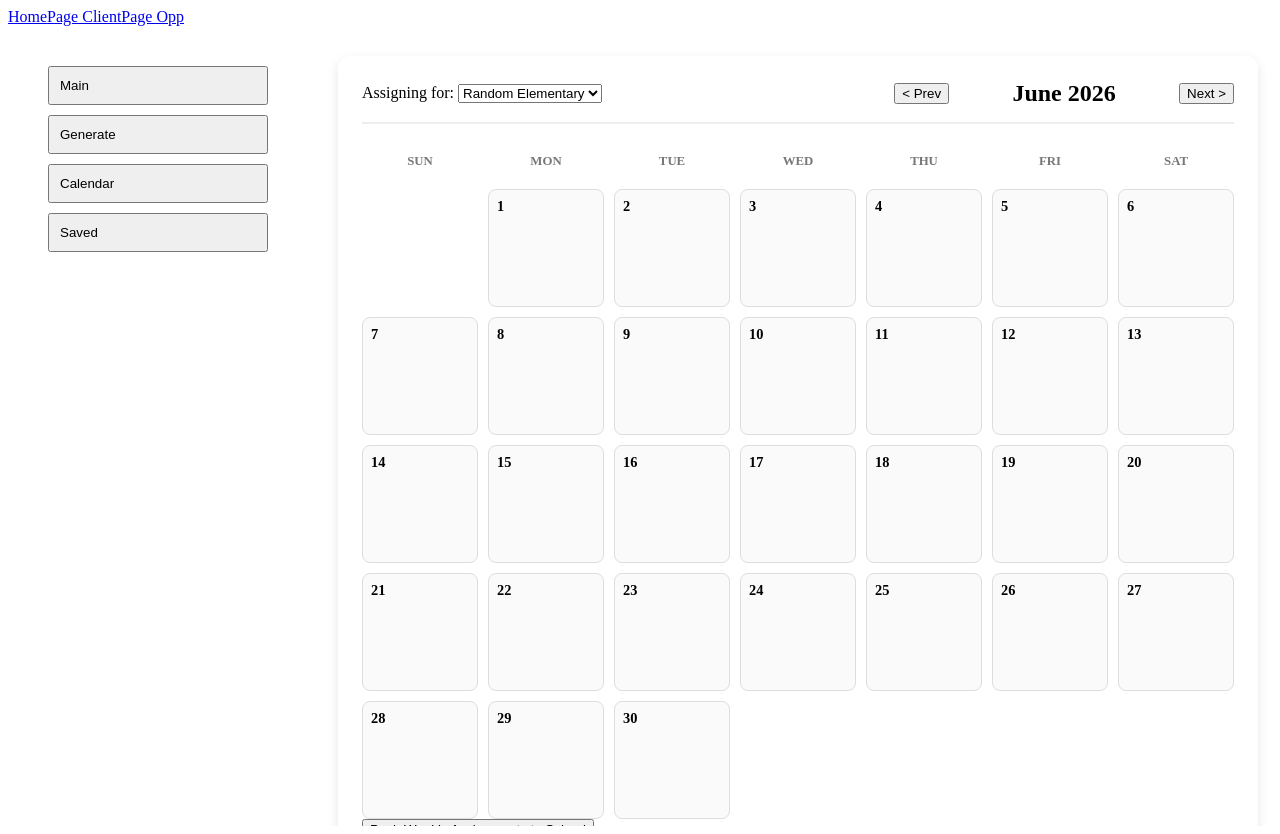
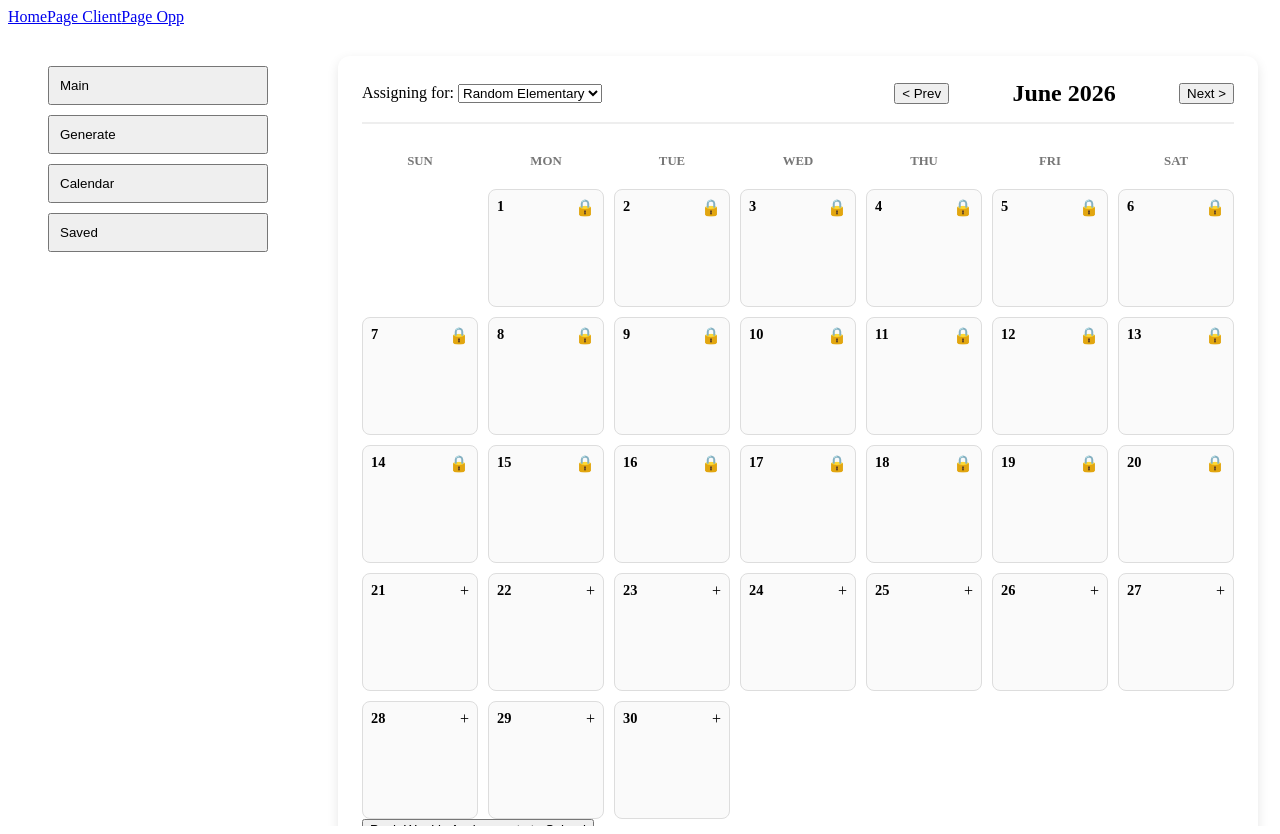
Before and after one commit to CaiaG/Optaimeal-Prototype, a React (Vite) app in the folder optaimeal/: page /opp in a window 1280 px wide. Both pictures are taken after a click on the button "Calendar". Built offline with nearby package versions, Linux system fonts and the light colour scheme.

Commit message:
opp calendar mock assignment functionality

```diff
--- a/optaimeal/src/pages/PageOpp.module.css
+++ b/optaimeal/src/pages/PageOpp.module.css
@@ -519,6 +519,14 @@
 .calendar_cell:hover {
   background: #fff5f5;
   transform: translateY(-2px);
+  position: relative;
+}
+
+
+.cell_header {
+  display: flex;
+  justify-content: space-between;
+  align-items: flex-start;
 }
 
 .cell_date {
@@ -543,3 +551,34 @@
 .day_empty {
   background: transparent;
 }
+
+
+
+.add_meal_icon {
+  background: #cc2b2b;
+  color: white;
+  border: none;
+  border-radius: 50%;
+  width: 20px;
+  height: 20px;
+  font-size: 14px;
+  cursor: pointer;
+  display: flex;
+  align-items: center;
+  justify-content: center;
+}
+
+.meal_search_overlay {
+  position: absolute;
+  top: 0;
+  left: 0;
+  width: 100%;
+  height: 100%;
+  background: white;
+  z-index: 10;
+  padding: 5px;
+  border: 1px solid #cc2b2b;
+  border-radius: 8px;
+  display: flex;
+  flex-direction: column;
+}
--- a/optaimeal/src/pages/PageOpp.tsx
+++ b/optaimeal/src/pages/PageOpp.tsx
@@ -167,6 +167,11 @@ export default function PageOpp() {
     { id: 102, name: "Random High" }
   ];
 
+  const MOCK_DRAFTS = [
+    { id: 1, name: "Baddabing" },
+    { id: 2, name: "Badaboom" },
+  ];
+
 
   type CalendarAssignments = Record<number, Record<string, string>>;
 
@@ -182,20 +187,33 @@ export default function PageOpp() {
     calendarDate.getMonth(),
     1
   ).getDay();
+  const [activeMenuDate, setActiveMenuDate] = useState<string | null>(null);
 
-  const handleAssignToDate = (day: number): void => {
+  const handleSelectSavedMeal = (day: number, meal: any): void => {
     if (selectedClientId === null) return;
 
     const dateKey = `${calendarDate.getFullYear()}-${calendarDate.getMonth() + 1}-${day}`;
-    const randomMeal = "random meal";
 
     setCalendarAssignments((prev: CalendarAssignments) => ({
       ...prev,
       [selectedClientId]: {
         ...(prev[selectedClientId] || {}),
-        [dateKey]: randomMeal,
+        [dateKey]: meal.name,
       },
     }));
+
+    setActiveMenuDate(null);
+  };
+
+
+
+  const isDateLocked = (day: number): boolean => {
+    const cellDate = new Date(calendarDate.getFullYear(), calendarDate.getMonth(), day);
+    const today = new Date();
+
+    today.setHours(0, 0, 0, 0);
+
+    return cellDate <= today;
   };
 
   return (
@@ -460,13 +478,42 @@ export default function PageOpp() {
                 const dateKey = `${calendarDate.getFullYear()}-${calendarDate.getMonth() + 1}-${day}`;
                 const currentClientAssignments = selectedClientId ? calendarAssignments[selectedClientId] : null;
                 const assignedMeal = currentClientAssignments ? currentClientAssignments[dateKey] : null;
+                const locked = isDateLocked(day);
 
                 return (
-                  <div key={day} className={styles.calendar_cell} onClick={() => handleAssignToDate(day)}>
-                    <span className={styles.cell_date}>{day}</span>
+                  <div
+                    key={day}
+                    className={`${styles.calendar_cell} ${locked ? styles.locked : ''}`}
+                    onClick={() => !locked && setActiveMenuDate(dateKey)}
+                  >
+                    <div className={styles.cell_header}>
+                      <span className={styles.cell_date}>{day}</span>
+                      <span className={locked ? styles.lock_icon : styles.add_icon}>
+                        {locked ? '🔒' : '+'}
+                      </span>
+                    </div>
                     {assignedMeal && (
                       <div className={styles.assignment_tag}>
                         {assignedMeal}
+                      </div>
+                    )}
+                    {!locked && activeMenuDate === dateKey && (
+                      <div className={styles.dummy_menu_popup}>
+                        <header className={styles.popup_header}>
+                          <span>Saved Meals</span>
+                          <button onClick={() => setActiveMenuDate(null)}>x</button>
+                        </header>
+                        <div className={styles.saved_meal_list}>
+                          {MOCK_DRAFTS.map((meal) => (
+                            <div
+                              key={meal.id}
+                              className={styles.dummy_menu_item}
+                              onClick={() => handleSelectSavedMeal(day, meal)}
+                            >
+                              {meal.name}
+                            </div>
+                          ))}
+                        </div>
                       </div>
                     )}
                   </div>
```
